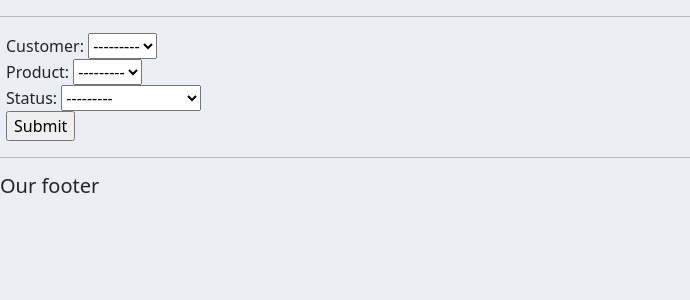
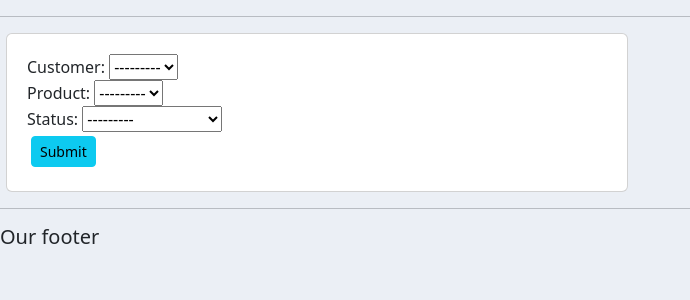
Before and after one commit to Siddant20/CRM, a Django app: page /create_order/ in a window 1280 px wide. Shown: the part 60-360 px from the top of the page, without its empty margins (0-690 px from the left). Run offline with Django 5.2, Linux system fonts and the light colour scheme.

Commit message:
styling form pages

```diff
--- a/accounts/templates/accounts/customer.html
+++ b/accounts/templates/accounts/customer.html
@@ -69,10 +69,10 @@
                         {{order.status}}
                     </td>
                     <td>
-                        <a class="btn btn-sm btn-info" href="">Update</a>
+                        <a class="btn btn-sm btn-info" href="{% url 'updateOrder' order.id %}">Update</a>
                     </td>
                     <td>
-                        <a class="btn btn-sm btn-danger" href="">Delete</a>
+                        <a class="btn btn-sm btn-danger" href="{% url 'deleteOrder' order.id %}">Delete</a>
                     </td>
                 </tr>
                 {% endfor %}
--- a/accounts/templates/accounts/order_form.html
+++ b/accounts/templates/accounts/order_form.html
@@ -2,9 +2,16 @@
 {% load static %}
 {% block content %}
 
-<form action="" method="POST">
-    {% csrf_token %}
-    {{ form }}
-    <input type="submit" name="submit">
-</form>
+<div class="row">
+    <div class="col-md-6">
+        <div class="card card-body">
+            <form style="margin: 4px;" method="POST">
+                {% csrf_token %}
+                {{ form }}
+                <input class="btn btn-sm btn-info" style="margin: 4px;" type="submit" name="submit">
+            </form>
+        </div>
+    </div>
+</div>
+
 {% endblock %}
```
Also changed, not shown: accounts/templates/accounts/delete.html (+14 -6 lines).
